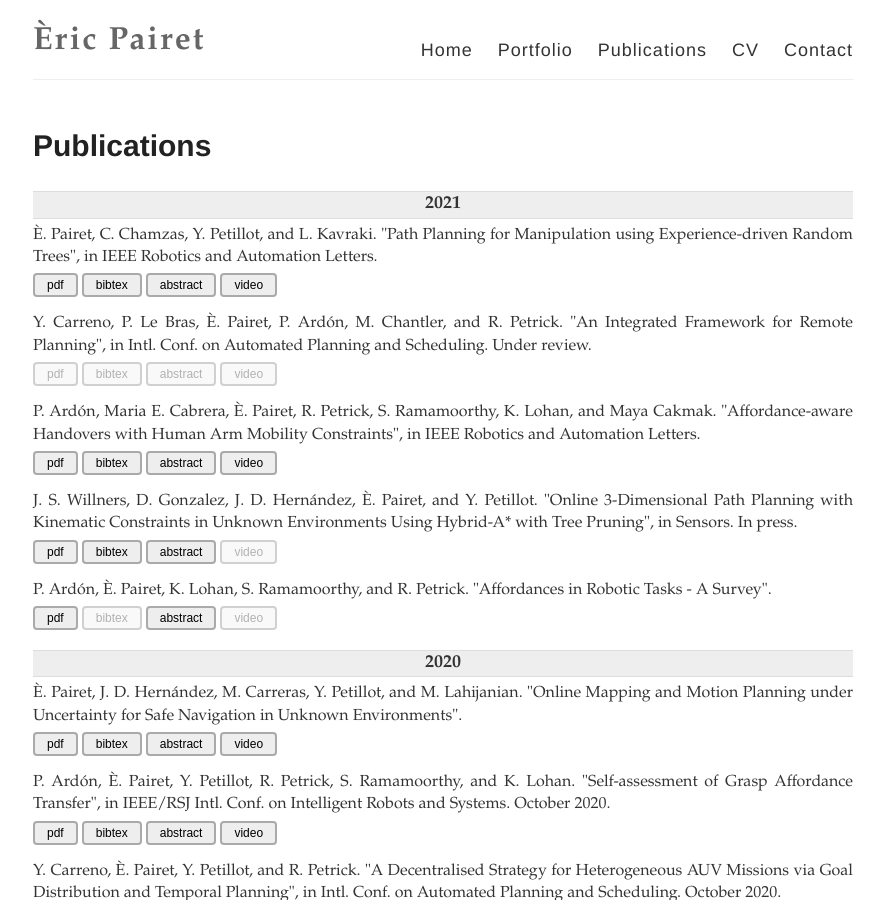
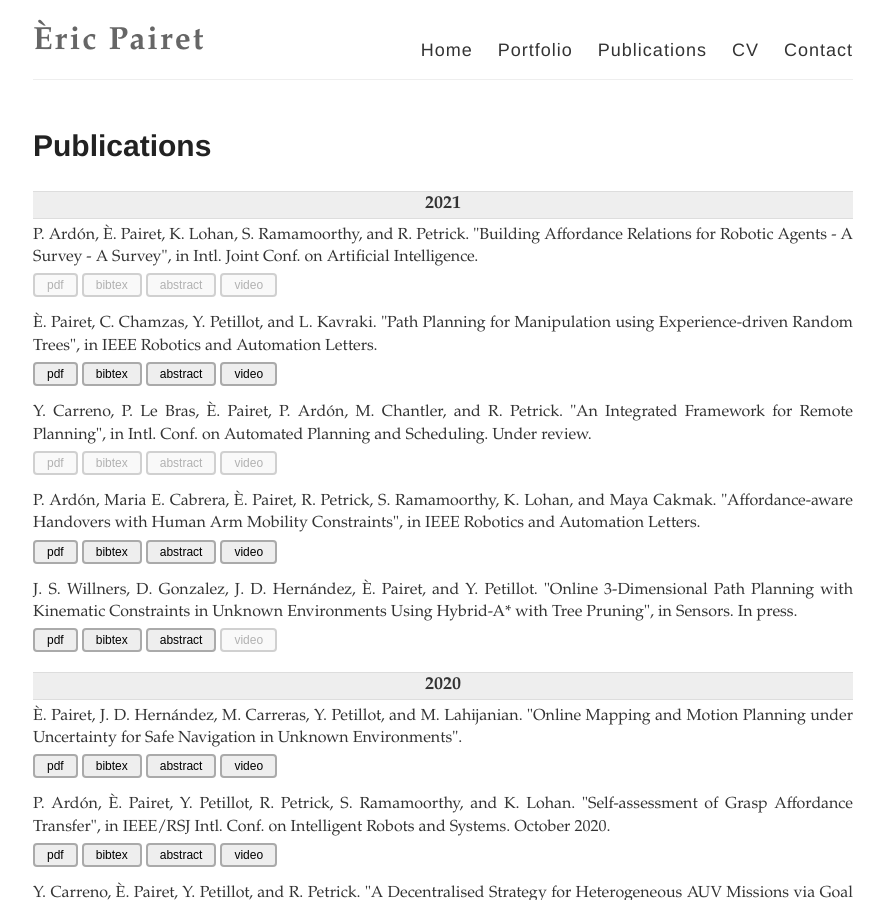
Before and after one commit to ericpairet/ericpairet.github.io, a Jekyll site: the page built from publications.md, in a window 1280 px wide and 900 px high. Shown: the whole window, without its empty margins (197-1081 px from the left). Built offline with Jekyll 4.4.1, drawn with Linux system fonts in a browser that asks for light colours.

Commit message:
adding IJCAI 2021

```diff
--- a/_data/2021.yaml
+++ b/_data/2021.yaml
@@ -1,3 +1,9 @@
+- name: P. Ardón, È. Pairet, K. Lohan, S. Ramamoorthy, and R. Petrick. "Building Affordance Relations for Robotic Agents - A Survey - A Survey", in Intl. Joint Conf. on Artificial Intelligence.
+  pdf: #20ardon2020affordances.pdf
+  bibtex:
+  abstract: #20ardon2020affordances_abstract.txt
+  youtube:
+
 - name: È. Pairet, C. Chamzas, Y. Petillot, and L. Kavraki. "Path Planning for Manipulation using Experience-driven Random Trees", in IEEE Robotics and Automation Letters.
   pdf: 21pairet2021path.pdf
   bibtex: 21pairet2021path.txt
@@ -21,9 +27,3 @@
   bibtex: 21scharff2021online.txt
   abstract: 21scharff2021online_abstract.txt
   youtube:
-
-- name: P. Ardón, È. Pairet, K. Lohan, S. Ramamoorthy, and R. Petrick. "Affordances in Robotic Tasks - A Survey".
-  pdf: 20ardon2020affordances.pdf
-  bibtex:
-  abstract: 20ardon2020affordances_abstract.txt
-  youtube:
```
